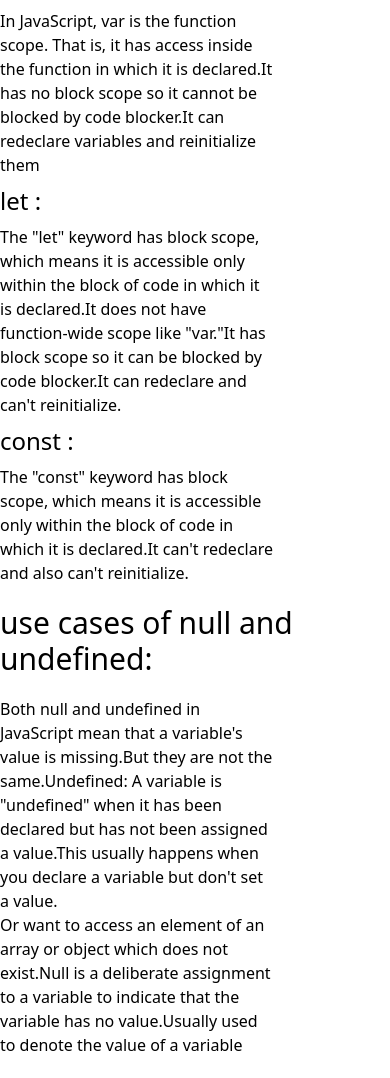
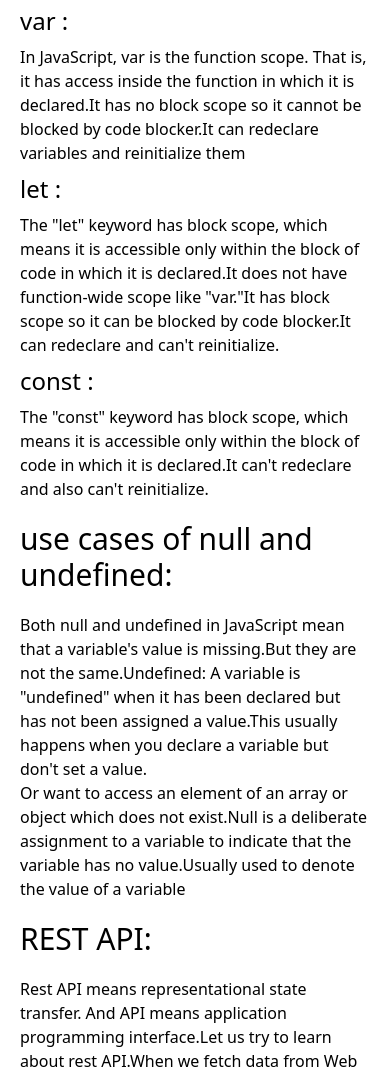
Before and after one commit to MahbuburRahman013/assignment-six, a plain HTML site: page blog.html in a window 390 px wide. Shown: the part 221-1299 px from the top of the page. Drawn offline with nearby package versions, Linux system fonts and the light colour scheme.

Commit message:
added responsive desing for all devices

```diff
--- a/blog.html
+++ b/blog.html
@@ -7,19 +7,19 @@
     <title>Blog Site</title>
     <script src="https://cdn.tailwindcss.com"></script>
 </head>
-<body class="container mx-auto">
+<body class="container mx-auto px-5 lg:px-0">
     <h1 class="text-5xl text-center py-7 border-b-2 border-r-gray-300">Blogs</h1>
     <h2 class="text-3xl py-5">Scope of var, let and const:</h2>
     <h3 class="text-2xl py-2">var :</h3>
-    <p class="w-[70%]">In JavaScript, var is the function scope. That is, it has access inside the function in which it is declared.It has no block scope so it cannot be blocked by code blocker.It can redeclare variables and reinitialize them</p>
+    <p class="lg:w-[70%]">In JavaScript, var is the function scope. That is, it has access inside the function in which it is declared.It has no block scope so it cannot be blocked by code blocker.It can redeclare variables and reinitialize them</p>
     <h3 class="text-2xl py-2">let :</h3>
-    <p class="w-[70%]">The "let" keyword has block scope, which means it is accessible only within the block of code in which it is declared.It does not have function-wide scope like "var."It has block scope so it can be blocked by code blocker.It can redeclare and can't reinitialize.</p>
+    <p class="lg:w-[70%]">The "let" keyword has block scope, which means it is accessible only within the block of code in which it is declared.It does not have function-wide scope like "var."It has block scope so it can be blocked by code blocker.It can redeclare and can't reinitialize.</p>
     <h3 class="text-2xl py-2">const :</h3>
-    <p class="w-[70%]">The "const" keyword has block scope, which means it is accessible only within the block of code in which it is declared.It can't redeclare and also can't reinitialize.</p>
+    <p class="lg:w-[70%]">The "const" keyword has block scope, which means it is accessible only within the block of code in which it is declared.It can't redeclare and also can't reinitialize.</p>
     <h2 class="text-3xl py-5">use cases of null and undefined:</h2>
-    <p class="w-[70%]">Both null and undefined in JavaScript mean that a variable's value is missing.But they are not the same.Undefined: A variable is "undefined" when it has been declared but has not been assigned a value.This usually happens when you declare a variable but don't set a value. <br> Or want to access an element of an array or object which does not exist.Null is a deliberate assignment to a variable to indicate that the variable has no value.Usually used to denote the value of a variable</p>
+    <p class="lg:w-[70%]">Both null and undefined in JavaScript mean that a variable's value is missing.But they are not the same.Undefined: A variable is "undefined" when it has been declared but has not been assigned a value.This usually happens when you declare a variable but don't set a value. <br> Or want to access an element of an array or object which does not exist.Null is a deliberate assignment to a variable to indicate that the variable has no value.Usually used to denote the value of a variable</p>
     <h2 class="text-3xl py-5">REST API:</h2>
-    <p class="w-[70%] mb-7">Rest API means representational state transfer. And API means application programming interface.Let us try to learn about rest API.When we fetch data from Web API to our website according to rest then it is called resources.Suppose you have a resource named student.Get that url link when you want to read it.<br><br> Again use post when you want to create it.Again, if you want a student to use a student's resources, then use a unique ID to get it.If you want to update, use put.You can also delete in this way.And these are the https mathord.Thanks to the Rest API, working with the web developer's API has become much easier</p>
+    <p class="lg:w-[70%] mb-7">Rest API means representational state transfer. And API means application programming interface.Let us try to learn about rest API.When we fetch data from Web API to our website according to rest then it is called resources.Suppose you have a resource named student.Get that url link when you want to read it.<br><br> Again use post when you want to create it.Again, if you want a student to use a student's resources, then use a unique ID to get it.If you want to update, use put.You can also delete in this way.And these are the https mathord.Thanks to the Rest API, working with the web developer's API has become much easier</p>
 
 </body>
 </html>
```
Also changed, not shown: index.html (+4 -4 lines).
